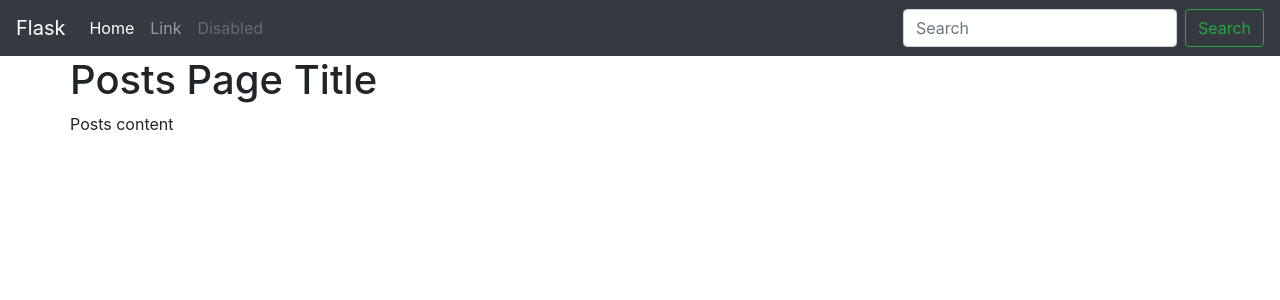
After one commit to Rapzy/First-project-Flask, a Flask app: page /blog/ in a window 1280 px wide. The commit adds this page. Shown: the top 300 px of the page. Run offline with Flask 2, Linux system fonts and the light colour scheme; some libraries are stand-ins or nearby versions.

Commit message:
Add Blueprint

```diff
--- a/app.py
+++ b/app.py
@@ -1,4 +1,8 @@
 from flask import Flask
 from config import Configuration
+from posts.blueprint import posts
+
+
 app = Flask(__name__)
 app.config.from_object(Configuration)
+app.register_blueprint(posts,url_prefix='/blog')
--- /dev/null
+++ b/posts/blueprint.py
@@ -0,0 +1,8 @@
+from flask import Blueprint
+from flask import render_template
+
+posts = Blueprint('posts', __name__,template_folder='templates')
+
+@posts.route('/')
+def index():
+    return render_template('posts/index.html')
--- /dev/null
+++ b/posts/templates/posts/index.html
@@ -0,0 +1,13 @@
+{% extends 'base.html' %}
+
+{% block title %}
+	Posts Page
+{% endblock %}
+
+{% block content_title %}
+	Posts Page Title
+{% endblock %}
+
+{% block content %}
+	Posts content
+{% endblock %}
--- a/templates/base.html
+++ b/templates/base.html
@@ -10,7 +10,7 @@
 </head>
 <body>
 	<nav class="navbar navbar-expand-lg navbar-dark bg-dark">
-	  <a class="navbar-brand" href="#">Navbar</a>
+	  <a class="navbar-brand" href="{{ url_for('index') }}">Flask</a>
 	  <button class="navbar-toggler" type="button" data-toggle="collapse" data-target="#navbarSupportedContent" aria-controls="navbarSupportedContent" aria-expanded="false" aria-label="Toggle navigation">
 	    <span class="navbar-toggler-icon"></span>
 	  </button>
@@ -18,10 +18,10 @@
 	  <div class="collapse navbar-collapse" id="navbarSupportedContent">
 	    <ul class="navbar-nav mr-auto">
 	      <li class="nav-item active">
-	        <a class="nav-link" href="#">Home <span class="sr-only">(current)</span></a>
+	        <a class="nav-link" href="{{ url_for('index') }}">Home <span class="sr-only">(current)</span></a>
 	      </li>
 	      <li class="nav-item">
-	        <a class="nav-link" href="#">Link</a>
+	        <a class="nav-link" href="{{ url_for('posts.index') }}">Link</a>
 	      </li>
 	      <li class="nav-item">
 	        <a class="nav-link disabled" href="#">Disabled</a>
--- a/view.py
+++ b/view.py
@@ -1,5 +1,7 @@
 from app import app
+from flask import render_template
 
 @app.route('/')
 def index():
-    return 'Hello, world!'
+    name = 'Egor'
+    return render_template('index.html',name=name)
```
